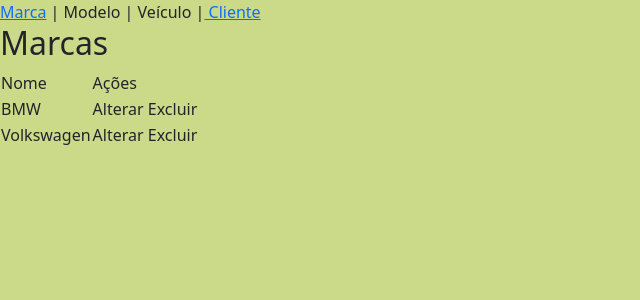
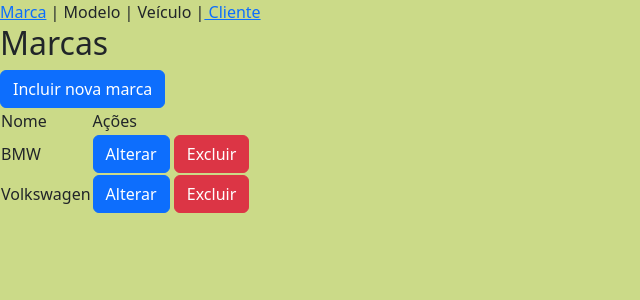
Before and after one commit to DanielCesariobl/projetosdjango, a Django app: page //listar_marcas in a window 1280 px wide. Shown: the top 300 px of the page, without its empty margins (0-640 px from the left). Run offline with Django 5.2, Linux system fonts and the light colour scheme; data comes from the database, SQL or seed files in the repository; both versions use the stored data as it was after the commit; some libraries are stand-ins or nearby versions.

Commit message:
Cadastro de Marcas

```diff
--- a/cadastro/templates/marcas/lista.html
+++ b/cadastro/templates/marcas/lista.html
@@ -1,6 +1,7 @@
 {% extends 'base.html' %}
 {% block content %}
    <h2>Marcas</h2>
+   <a href="{% url 'incluir_marca' %}" class="btn btn-primary">Incluir nova marca</a>
    <table>
       <thead>
       <tr>
@@ -12,7 +13,10 @@
       {% for m in marcas %}
       <tr>
          <td>{{m.nome}}</td>
-         <td>Alterar Excluir</td>
+         <td>
+            <a href ="{% url 'alterar_marca' m.id %}" class="btn btn-primary">Alterar</a>
+            <a href= "{% url 'excluir_marca' m.id %}" class = "btn btn-danger" >Excluir</a>
+         </td>
       </tr>
       {% endfor %}
    </tbody>
--- a/cadastro/urls.py
+++ b/cadastro/urls.py
@@ -8,6 +8,13 @@ urlpatterns =[
     path('/listar_marcas', views.listarMarcas,
     name= 'listar_marcas'),
 
+    path('/incluir_marca', views.incluirMarca,
+    name='incluir_marca'),
+
+    path('/alterar_marca/<int:id>', views.alterarMarca, name='alterar_marca'),
+
+    path('/excluir_marca/<int:id>', views.excluirMarca, name = 'excluir_marca'),
+
     #cliente
     path('/listar_cliente', views.listarCliente,
     name='listar_cliente'),
--- a/cadastro/views.py
+++ b/cadastro/views.py
@@ -1,5 +1,6 @@
-from django.shortcuts import render
+from django.shortcuts import render,redirect
 from django.http import HttpResponse
+from cadastro.forms import MarcaForm
 from cadastro.models import Cliente, Marca
 
 # Create your views here.
@@ -13,6 +14,33 @@ def listarMarcas(request):
     marcas = Marca.objects.order_by('nome')
     return render(request, 'marcas/lista.html',{'marcas': marcas})
 
+def incluirMarca(request):
+    if request.method == 'POST':
+        form = MarcaForm(request.POST)
+        if form.is_valid():
+            form.save()
+            return redirect('listar_marcas')
+    form = MarcaForm()
+    return render(request, 'marcas/form_marca.html', {'form': form})
+
+def alterarMarca(request, id):
+     marca = Marca.objects.get(id = id)
+     if request.method ==  'POST':
+        form = MarcaForm(request.POST, instance = marca)
+        if form.is_valid():
+            form.save()
+            return redirect('listar_marcas')
+     form = MarcaForm(instance = marca)
+     return render(request, 'marcas/form_marca.html', {'form': form})
+
+def excluirMarca(request, id):
+    marca = Marca.objects.get (id = id)
+    try:
+     marca.delete()
+    except:
+      pass
+    return redirect('listar_marcas')
+
 def listarCliente(request):
     cliente = Cliente.objects.order_by('nome')
     return render(request, 'cliente/lista.html',{'cliente': cliente})
```
Also changed, not shown: cadastro/forms.py (added, +7 -0 lines), cadastro/templates/marcas/form_marca.html (added, +16 -0 lines), db.sqlite3.
